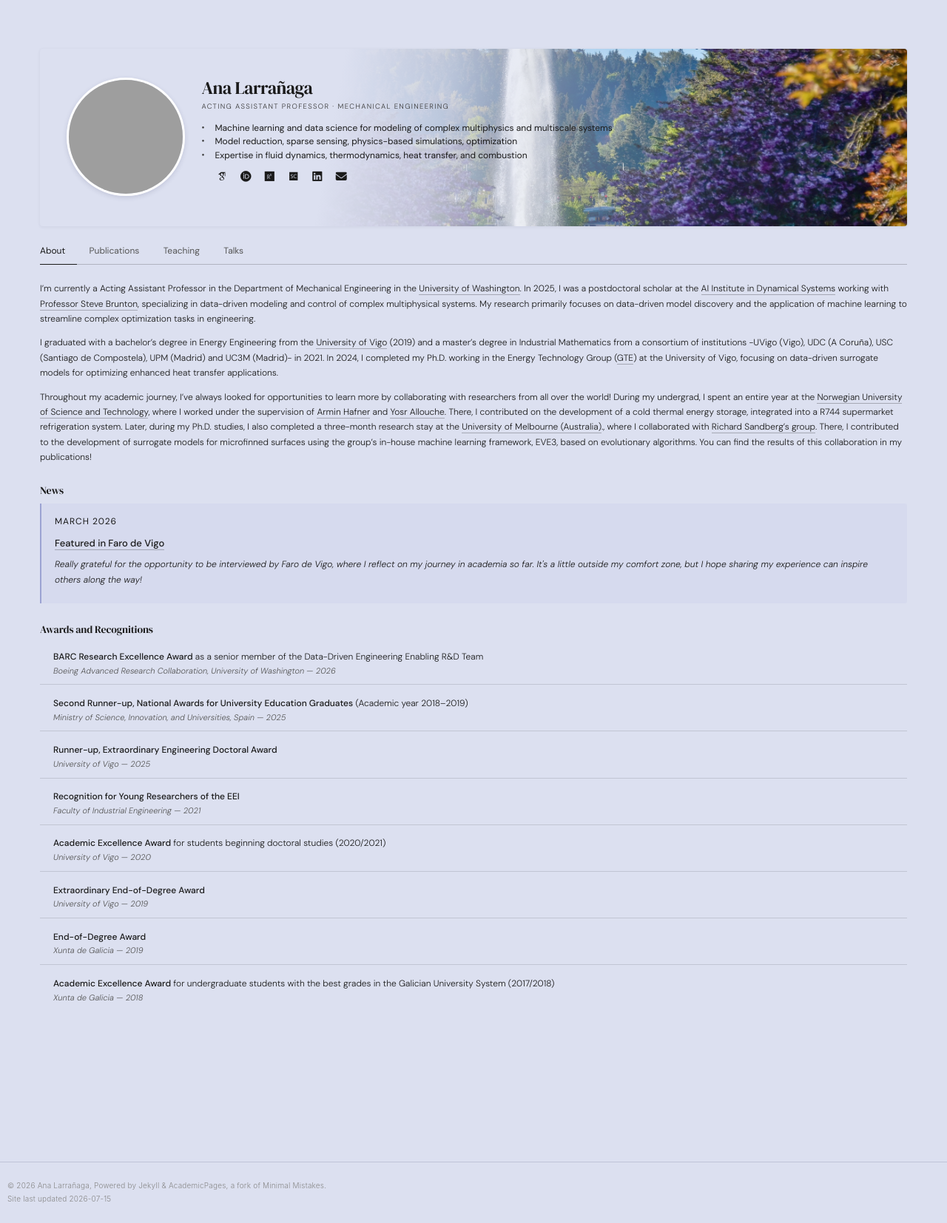
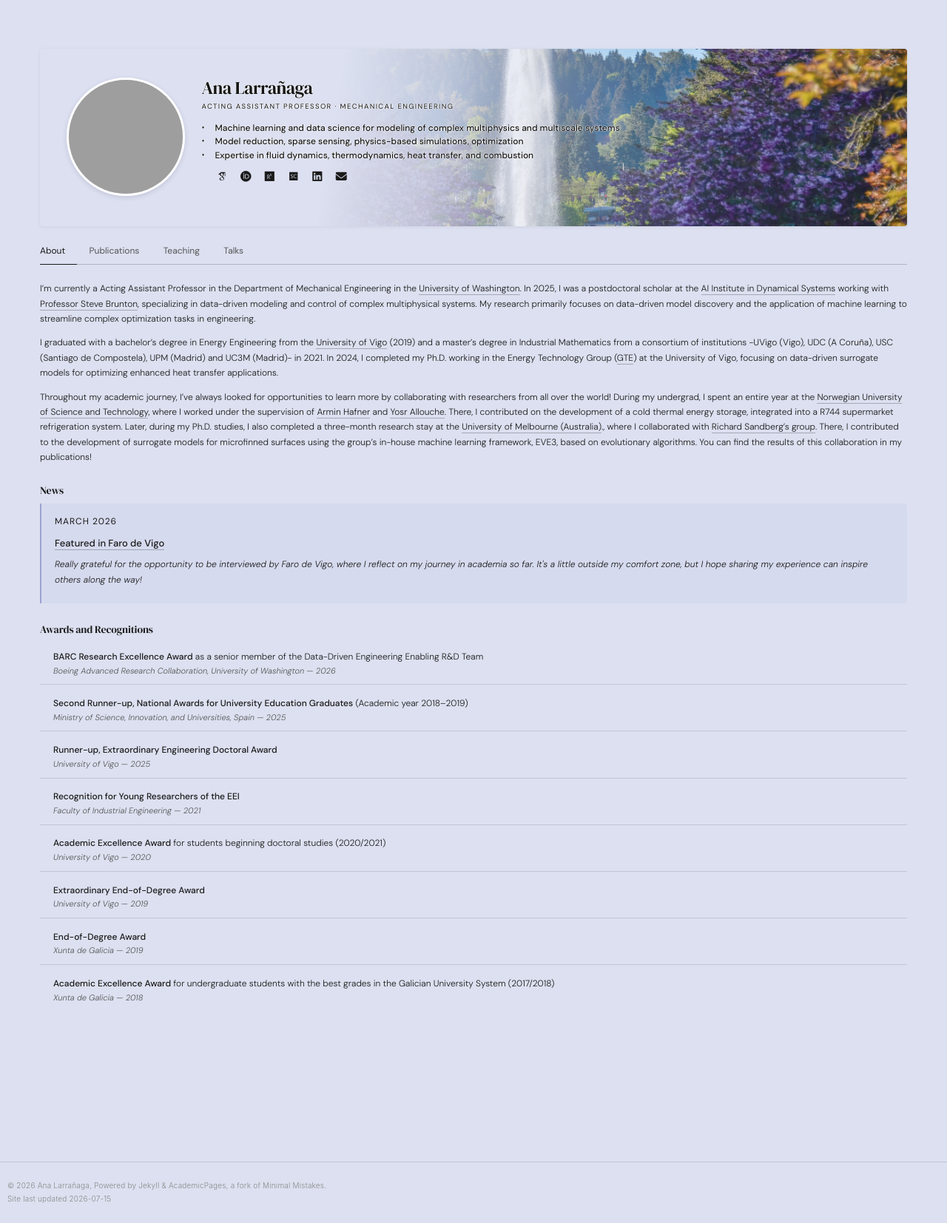
Before and after one commit to alarran/alarran.github.io, a Jekyll site: the page built from _pages/about.md, in a window 1280 px wide. Shown: the whole page at 74% size. Built offline with Jekyll 4.4.1, drawn with Linux system fonts in a browser that asks for light colours; some web fonts are replaced; a script that is not in the unit is left out.

Commit message:
Redesign home page 2.0

```diff
--- a/_sass/_academic-pages-custom.scss
+++ b/_sass/_academic-pages-custom.scss
@@ -342,8 +342,8 @@
       #dce0f0 34%,
       rgba(220, 224, 240, 0.85) 46%,
       rgba(220, 224, 240, 0.45) 60%,
-      rgba(220, 224, 240, 0.12) 78%,
-      rgba(220, 224, 240, 0.00) 100%),
+      rgba(220, 224, 240, 0.18) 78%,
+      rgba(220, 224, 240, 0.10) 100%),
     url('/images/background.jpg');
   background-size: cover, cover;
   background-position: center, right center;
@@ -385,23 +385,36 @@
   justify-content: flex-start;
 }
 
+/* Fine white outline + soft halo so hero text stays crisp over the
+   periwinkle panel and the photo edge */
+%hero-text-outline {
+  text-shadow:
+    -0.4px -0.4px 0 rgba(255, 255, 255, 0.9),
+     0.4px -0.4px 0 rgba(255, 255, 255, 0.9),
+    -0.4px  0.4px 0 rgba(255, 255, 255, 0.9),
+     0.4px  0.4px 0 rgba(255, 255, 255, 0.9),
+     0 0 3px rgba(255, 255, 255, 0.55);
+}
+
 .profile-name {
+  @extend %hero-text-outline;
   font-family: 'DM Serif Display', serif;
   font-size: 24px;
   font-weight: 400;
   margin: 0 0 0.2rem;
   letter-spacing: -0.02em;
   line-height: 1.15;
-  color: #1a1a1a;
+  color: #141414;
   border-bottom: none;
 }
 
 .profile-position {
+  @extend %hero-text-outline;
   font-size: 9.5px;
   text-transform: uppercase;
   letter-spacing: 0.14em;
-  color: #3a3a3a;
-  font-weight: 300;
+  color: #2b2b2b;
+  font-weight: 500;
   margin: 0 0 0.3rem;
 }
 
@@ -413,9 +426,10 @@
 }
 
 .profile-interests li {
+  @extend %hero-text-outline;
   font-size: 12px;
-  font-weight: 400;
-  color: #1a1a1a;
+  font-weight: 500;
+  color: #121212;
   line-height: 1.45;
   padding-left: 1rem;
   position: relative;
```
